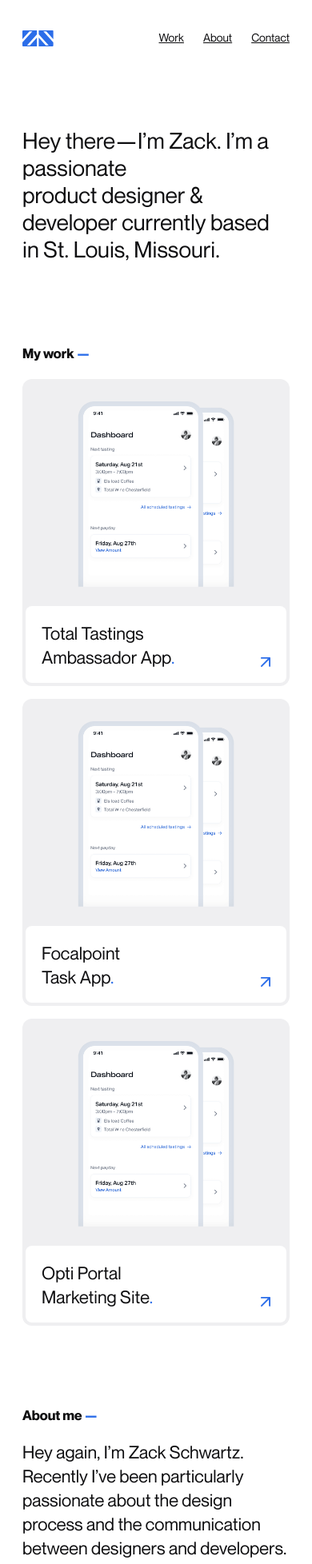
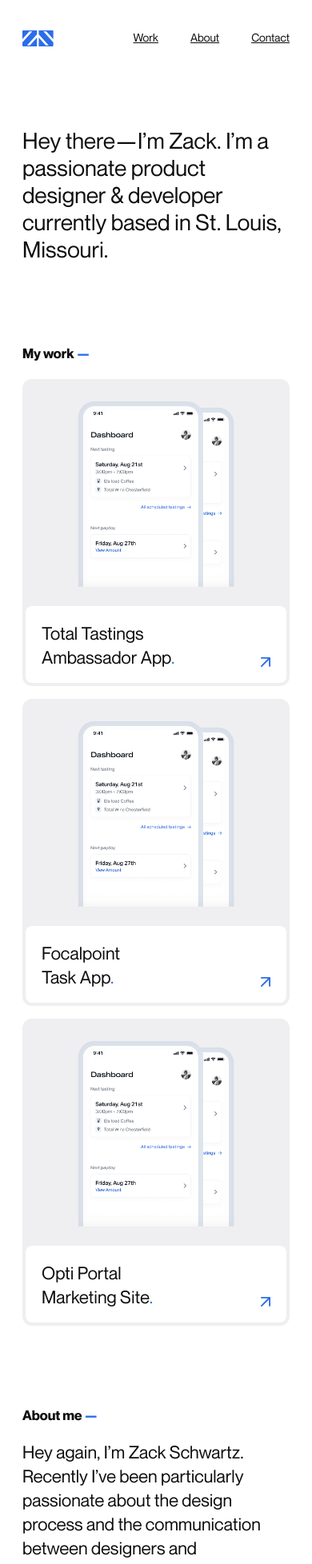
Before and after one commit to ztschwartz/next-portfolio, a Next.js app: page / in a window 390 px wide. Shown: the top 1956 px of the page at 80% size. Built offline with nearby package versions, Linux system fonts and the light colour scheme.

Commit message:
text and color changes

```diff
--- a/styles/Home.module.css
+++ b/styles/Home.module.css
@@ -40,7 +40,7 @@
 @media(max-width: 1080px){
 
   .showcaseMainHeadline{
-    display: inline-block;
+    display: inline;
   }
   .showcaseHeadline{
     display: inline;
--- a/styles/components/Navbar.module.css
+++ b/styles/components/Navbar.module.css
@@ -37,7 +37,7 @@
 
 @media (max-width: 768px){
     .navLinks{
-        gap: 1.5rem;
+        gap: 2.5rem;
     }
 
 }
--- a/styles/globals.css
+++ b/styles/globals.css
@@ -579,7 +579,7 @@ a {
   }
 
 
-  .textGroup{
+  /* .textGroup{
     display: grid;
     grid-auto-flow: row;
     gap: 1rem;
@@ -590,5 +590,5 @@ a {
     display: grid;
     grid-auto-flow: row;
     gap: 1rem;
-  }
+  } */
 }
```
